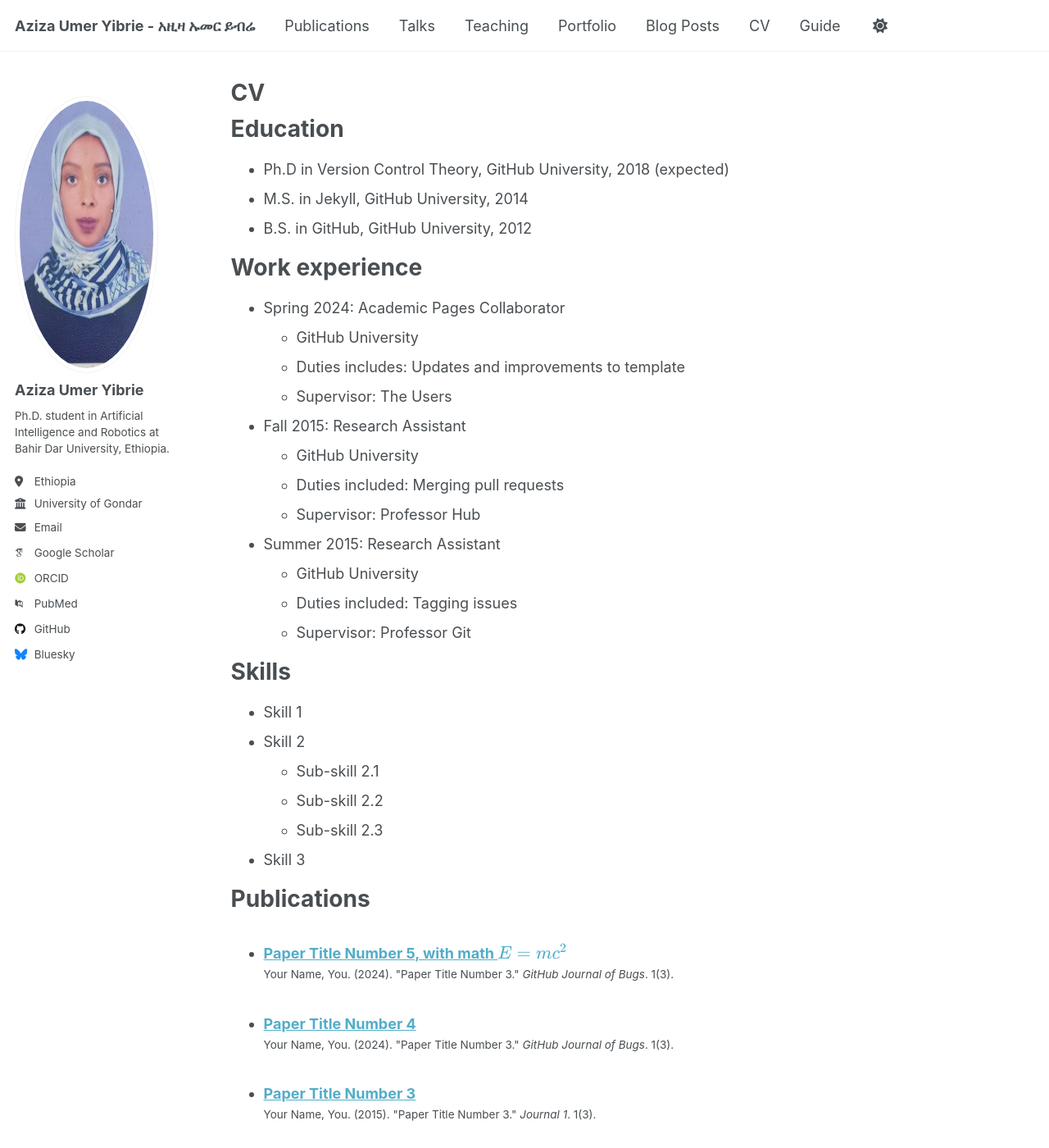
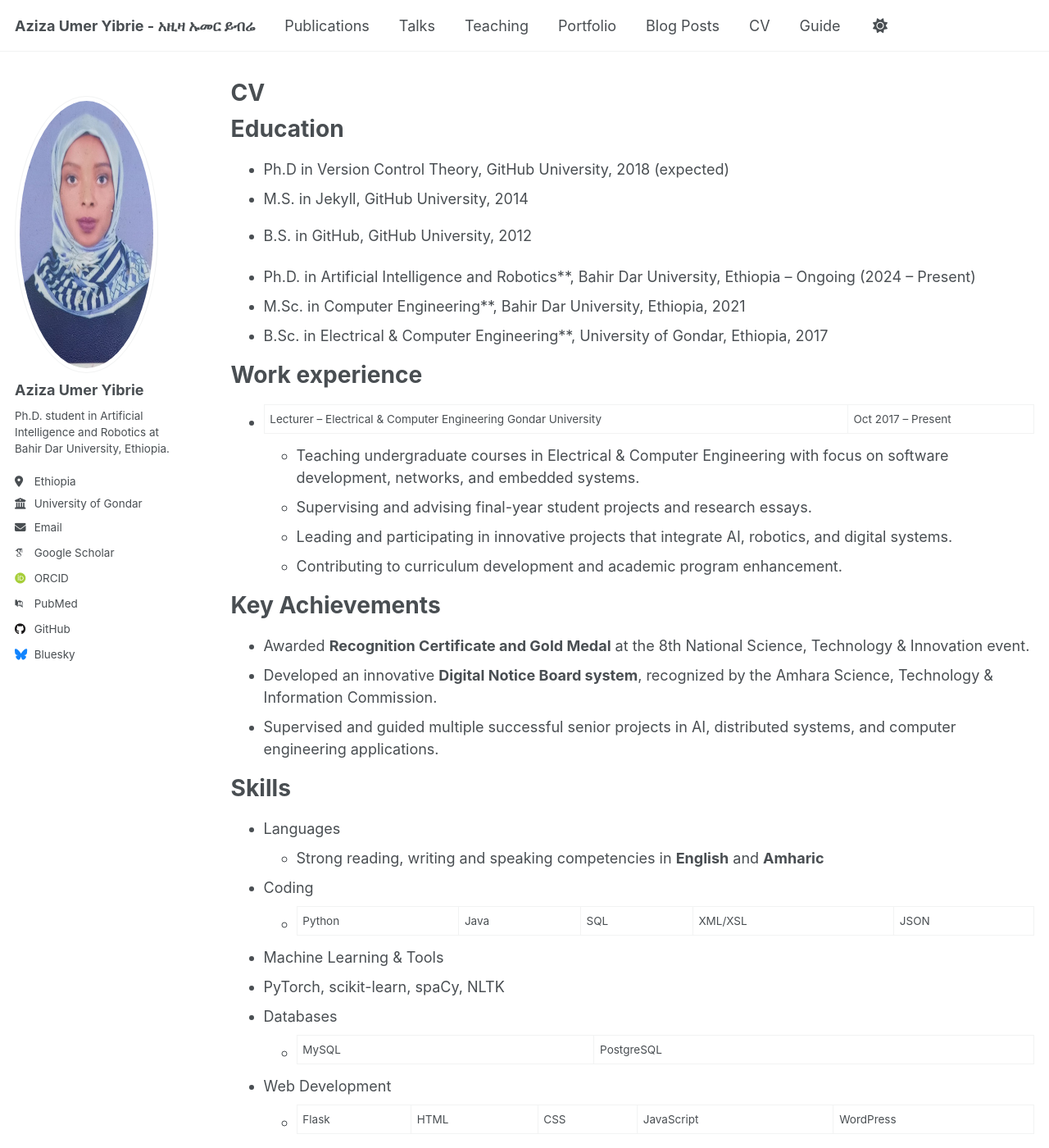
Before and after one commit to AzizaUmer/azizaumer.github.io, a Jekyll site: the page built from _pages/cv.md, in a window 1280 px wide and 1400 px high. Shown: the whole window at 82% size. Built offline with Jekyll 4.4.1, drawn with Linux system fonts in a browser that asks for light colours; some web fonts are replaced; a script that is not in the unit is left out; some of the changed text lies outside the part shown.

Commit message:
Update cv.md

```diff
--- a/_pages/cv.md
+++ b/_pages/cv.md
@@ -15,31 +15,38 @@ Education
 * M.S. in Jekyll, GitHub University, 2014
 * B.S. in GitHub, GitHub University, 2012
 
+* Ph.D. in Artificial Intelligence and Robotics**, Bahir Dar University, Ethiopia – Ongoing (2024 – Present)
+* M.Sc. in Computer Engineering**, Bahir Dar University, Ethiopia, 2021
+* B.Sc. in Electrical & Computer Engineering**, University of Gondar, Ethiopia, 2017
+
 Work experience
 ======
-* Spring 2024: Academic Pages Collaborator
-  * GitHub University
-  * Duties includes: Updates and improvements to template
-  * Supervisor: The Users
+* Lecturer – Electrical & Computer Engineering  Gondar University | Oct 2017 – Present
+   * Teaching undergraduate courses in Electrical & Computer Engineering with focus on software development, networks, and embedded systems.
+   * Supervising and advising final-year student projects and research essays.
+   * Leading and participating in innovative projects that integrate AI, robotics, and digital systems.
+   * Contributing to curriculum development and academic program enhancement.
 
-* Fall 2015: Research Assistant
-  * GitHub University
-  * Duties included: Merging pull requests
-  * Supervisor: Professor Hub
-
-* Summer 2015: Research Assistant
-  * GitHub University
-  * Duties included: Tagging issues
-  * Supervisor: Professor Git
+Key Achievements
+======
+*  Awarded **Recognition Certificate and Gold Medal** at the 8th National Science, Technology & Innovation event.
+*  Developed an innovative **Digital Notice Board system**, recognized by the Amhara Science, Technology & Information Commission.
+*  Supervised and guided multiple successful senior projects in AI, distributed systems, and computer engineering applications.
 
 Skills
 ======
-* Skill 1
-* Skill 2
-  * Sub-skill 2.1
-  * Sub-skill 2.2
-  * Sub-skill 2.3
-* Skill 3
+* Languages
+  * Strong reading, writing and speaking competencies in **English** and **Amharic**
+* Coding
+  * Python | Java | SQL | XML/XSL | JSON
+*  Machine Learning & Tools
+  * PyTorch, scikit-learn, spaCy, NLTK
+* Databases
+  * MySQL | PostgreSQL |
+* Web Development
+  * Flask | HTML | CSS | JavaScript | WordPress
+* Miscellaneous
+  * Academic Research | Teaching
 
 Publications
 ======
@@ -61,4 +68,6 @@ Teaching
 
 Service and leadership
 ======
-* Currently signed in to 43 different slack teams
+* Workshop Organizer
+   * Organized and led **workshop** on **Artificial Intelligence** and **Machine Learning** to promote knowledge-sharing among students and faculty.
+   * Coordinated with external speakers, researchers, and experts to provide hands-on training and real-world insights to participants.
```
